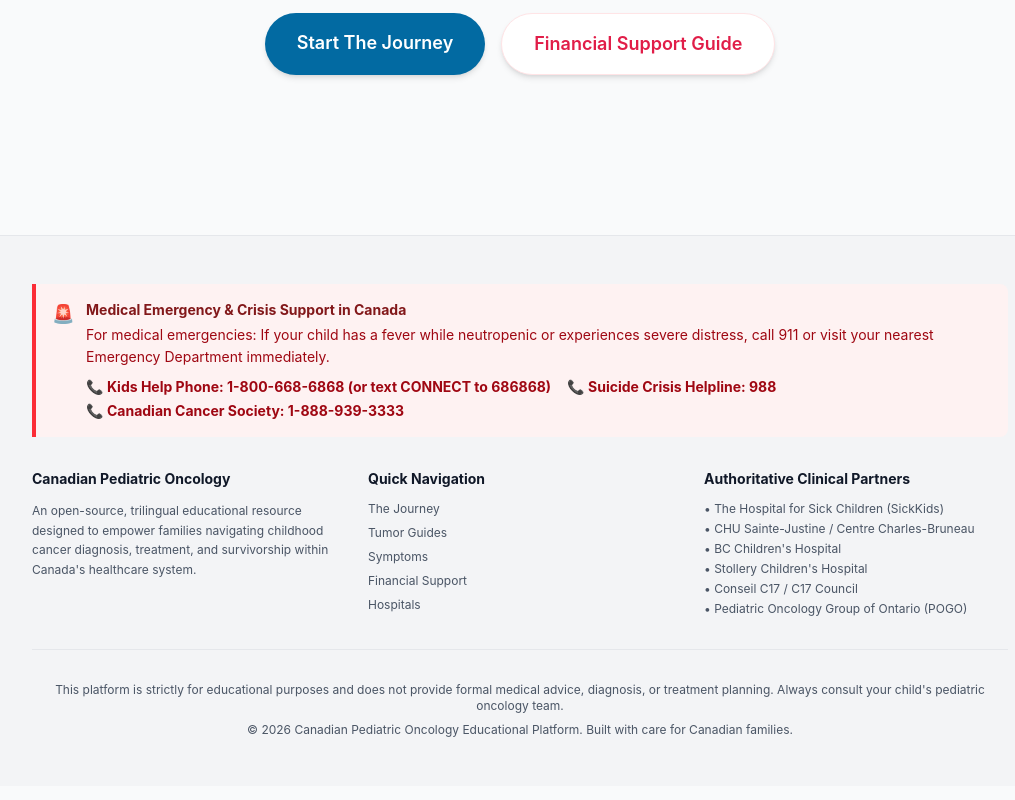
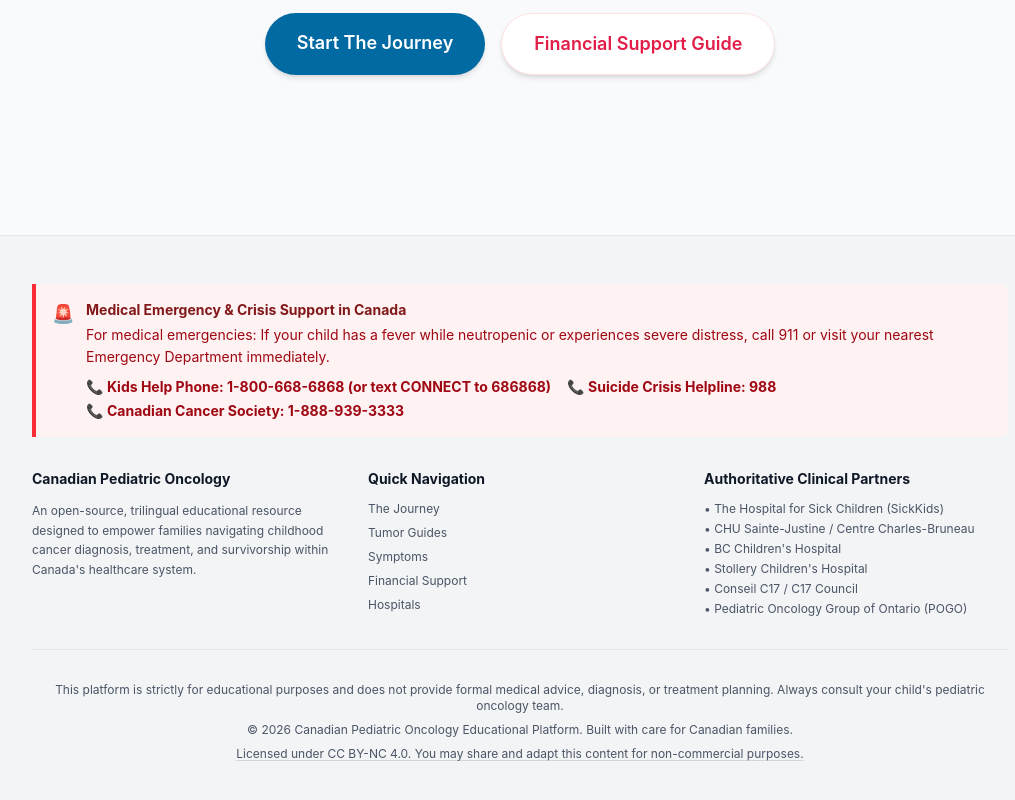
Before and after one commit to Arthur7Li/pediatric_oncology, an Astro site: page / in a window 1280 px wide. Shown: the part 611-1411 px from the top of the page, without its empty margins (120-1135 px from the left). Built offline with nearby package versions, Linux system fonts and the light colour scheme; Astro itself is replaced by a stand-in of ours.

Commit message:
docs: apply CC BY-NC 4.0 license to protect content from commercialization

```diff
--- a/src/components/Footer.astro
+++ b/src/components/Footer.astro
@@ -120,6 +120,16 @@ const langPrefix = `${basePath}/${currentLang}`;
       <p>
         © {new Date().getFullYear()}{" "}{t.footer.copyright}
       </p>
+      <p>
+        <a
+          href="https://creativecommons.org/licenses/by-nc/4.0/"
+          target="_blank"
+          rel="noopener noreferrer"
+          class="hover:text-primary transition-colors underline decoration-gray-300 underline-offset-2"
+        >
+          {t.footer.licenseInfo}
+        </a>
+      </p>
     </div>
   </div>
 </footer>
--- a/src/i18n/translations.ts
+++ b/src/i18n/translations.ts
@@ -114,6 +114,8 @@ export const translations = {
         "This platform is strictly for educational purposes and does not provide formal medical advice, diagnosis, or treatment planning. Always consult your child's pediatric oncology team.",
       copyright:
         "Canadian Pediatric Oncology Educational Platform. Built with care for Canadian families.",
+      licenseInfo:
+        "Licensed under CC BY-NC 4.0. You may share and adapt this content for non-commercial purposes.",
     },
     notFound: {
       title: "Page Not Found",
@@ -248,6 +250,8 @@ export const translations = {
         "Cette plateforme est strictement éducative et ne remplace pas un avis médical, un diagnostic ou un plan de traitement. Consultez toujours l'équipe soignante de votre enfant.",
       copyright:
         "Plateforme éducative canadienne en oncologie pédiatrique. Conçue avec bienveillance pour les familles canadiennes.",
+      licenseInfo:
+        "Sous licence CC BY-NC 4.0. Vous pouvez partager et adapter ce contenu à des fins non commerciales.",
     },
     notFound: {
       title: "Page non trouvée",
@@ -378,6 +382,8 @@ export const translations = {
       disclaimer:
         "本平台内容仅供医学科普与教育参考，不构成正式医疗诊断或个体化治疗方案。涉及孩子的具体诊疗，请始终以主管医疗团队指导为准。",
       copyright: "加拿大儿童肿瘤教育平台。倾心陪伴每一个坚强的加拿大患儿家庭。",
+      licenseInfo:
+        "本平台内容采用 CC BY-NC 4.0 协议授权。您可以出于非商业目的分享和改编本内容。",
     },
     notFound: {
       title: "页面未找到",
```
Also changed, not shown: README.md, 1 other file.
